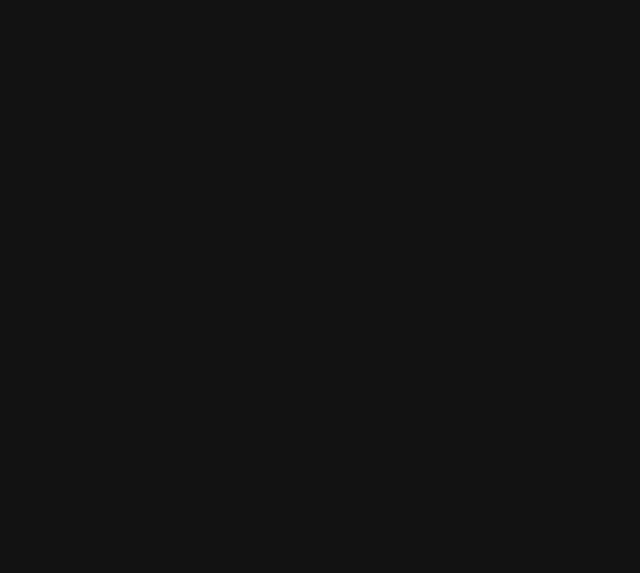
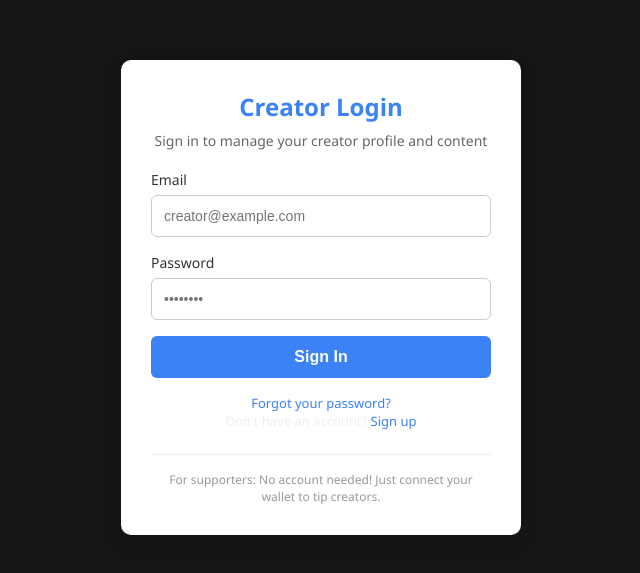
Before and after one commit to xetri/NepSol-frontend, a React (Vite) app: page /login in a window 1280 px wide. Before the commit this address had no page. Shown: the part 103-676 px from the top of the page, without its empty margins (319-959 px from the left). Built offline with nearby package versions, Linux system fonts and the light colour scheme.

Commit message:
Added login page and error page

```diff
--- a/src/App.jsx
+++ b/src/App.jsx
@@ -3,6 +3,7 @@ import { BrowserRouter, Routes, Route } from 'react-router'
 
 import Home from "./pages/Home"
 import NotFound from "./pages/NotFound"
+import CreatorLogin from './Components/Authpage/CreatorLogin'
 
 const App = () => {
   return (
@@ -11,6 +12,7 @@ const App = () => {
         <Routes>
           { /* Add specific routes */ }
           <Route path="/" element={<Home/>}/>
+          <Route path="/login" element={<CreatorLogin/>}></Route>
           { /*
             <Route path="/dashboard" element={Dashboard}/>
             // ^^^ Creates dynamic route with parameter of creator
--- /dev/null
+++ b/src/Components/Authpage/Centercontainer.css
@@ -0,0 +1,91 @@
+.login-container {
+  min-height: 100vh;
+  display: flex;
+  align-items: center;
+  justify-content: center;
+  background-color: #161515;
+  padding: 20px;
+}
+
+.login-box {
+  width: 100%;
+  max-width: 400px;
+  background: #fff;
+  padding: 30px;
+  border-radius: 10px;
+  box-shadow: 0 8px 20px rgba(0, 0, 0, 0.08);
+  text-align: center;
+}
+
+.login-title {
+  font-size: 24px;
+  color: #3b82f6; /* blue-600 */
+  font-weight: 700;
+  margin-bottom: 8px;
+}
+
+.login-subtitle {
+  font-size: 14px;
+  color: #666;
+  margin-bottom: 20px;
+}
+
+.login-footer {
+  margin-top: 24px;
+  font-size: 12px;
+  color: #999;
+  border-top: 1px solid #eee;
+  padding-top: 16px;
+}
+/* Inputs and labels */
+.input-label {
+  display: block;
+  text-align: left;
+  font-size: 14px;
+  color: #333;
+  margin-bottom: 6px;
+}
+
+.input-field {
+  width: 100%;
+  padding: 12px;
+  margin-bottom: 16px;
+  border: 1px solid #ccc;
+  border-radius: 6px;
+  font-size: 14px;
+  box-sizing: border-box;
+}
+
+/* Button */
+.signin-button {
+  width: 100%;
+  padding: 12px;
+  background-color: #3b82f6;
+  color: #fff;
+  border: none;
+  border-radius: 6px;
+  font-size: 16px;
+  font-weight: bold;
+  cursor: pointer;
+  transition: background 0.2s ease;
+  text-align: center;
+}
+
+.signin-button:hover {
+  background-color: #2563eb;
+}
+
+/* Links */
+.login-links {
+  margin-top: 16px;
+  font-size: 13px;
+}
+
+.login-links a {
+  color: #3b82f6;
+  text-decoration: none;
+}
+
+.login-links a:hover {
+  text-decoration: underline;
+}
--- /dev/null
+++ b/src/Components/Authpage/Centercontainer.jsx
@@ -0,0 +1,19 @@
+import React from 'react';
+import './CenterContainer.css';
+
+const CenteredContainer = ({ title, subtitle, children, footer }) => {
+  return (
+    <div className="login-container">
+      <div className="login-box">
+        {title && <h2 className="login-title">{title}</h2>}
+        {subtitle && <p className="login-subtitle">{subtitle}</p>}
+
+        {children}
+
+        {footer && <div className="login-footer">{footer}</div>}
+      </div>
+    </div>
+  );
+};
+
+export default CenteredContainer;
--- /dev/null
+++ b/src/Components/Authpage/CreatorLogin.jsx
@@ -0,0 +1,39 @@
+import React from 'react';
+import CenteredContainer from './Centercontainer'; // adjust path as needed
+
+const CreatorLogin = () => {
+  return (
+    <CenteredContainer
+      title="Creator Login"
+      subtitle="Sign in to manage your creator profile and content"
+      footer="For supporters: No account needed! Just connect your wallet to tip creators."
+    >
+      <form>
+        <label className="input-label" htmlFor="email">Email</label>
+        <input
+          type="email"
+          id="email"
+          placeholder="creator@example.com"
+          className="input-field"
+        />
+
+        <label className="input-label" htmlFor="password">Password</label>
+        <input
+          type="password"
+          id="password"
+          placeholder="••••••••"
+          className="input-field"
+        />
+
+        <button type="submit" className="signin-button">Sign In</button>
+      </form>
+
+      <div className="login-links">
+        <p><a href="/forgot-password">Forgot your password?</a></p>
+        <p>Don't have an account? <a href="/signup">Sign up</a></p>
+      </div>
+    </CenteredContainer>
+  );
+};
+
+export default CreatorLogin;
```
Also changed, not shown: src/pages/404.jsx (added, +18 -0 lines).
